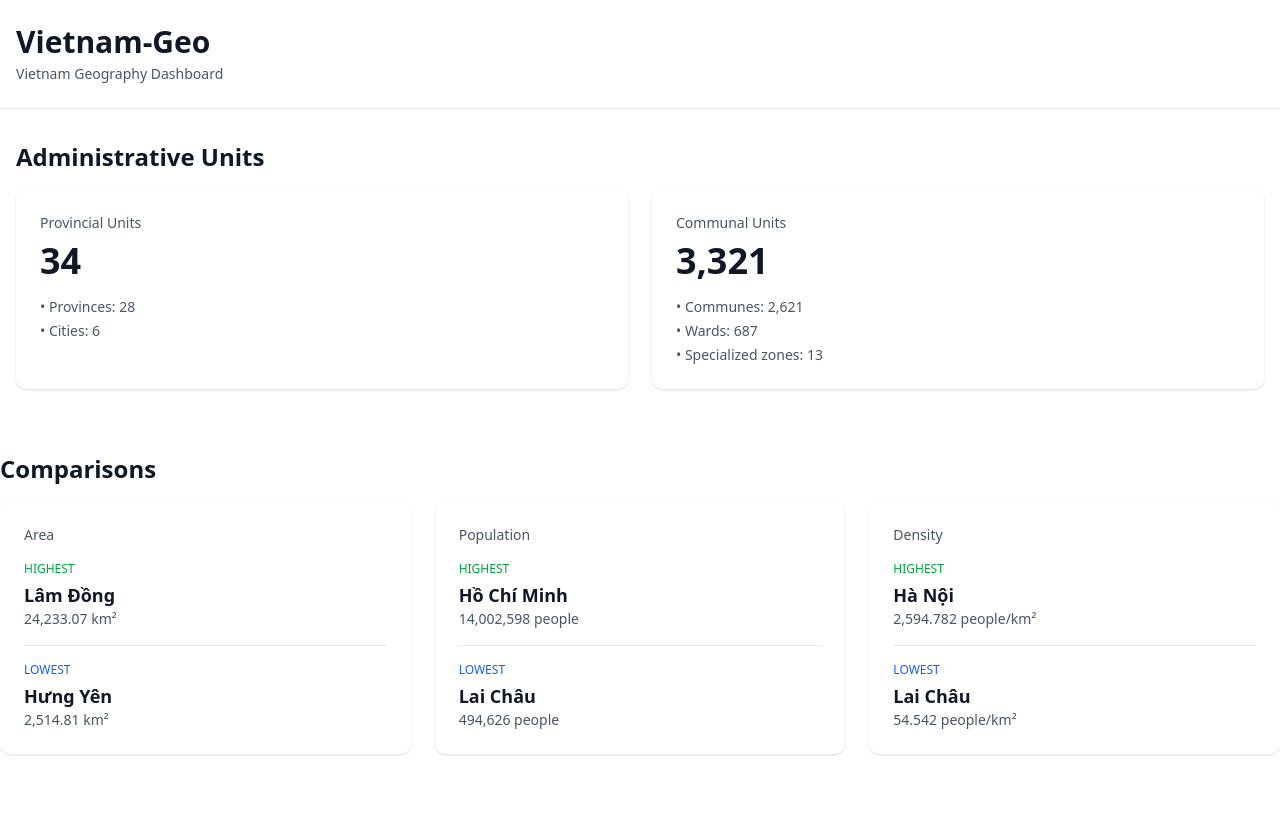
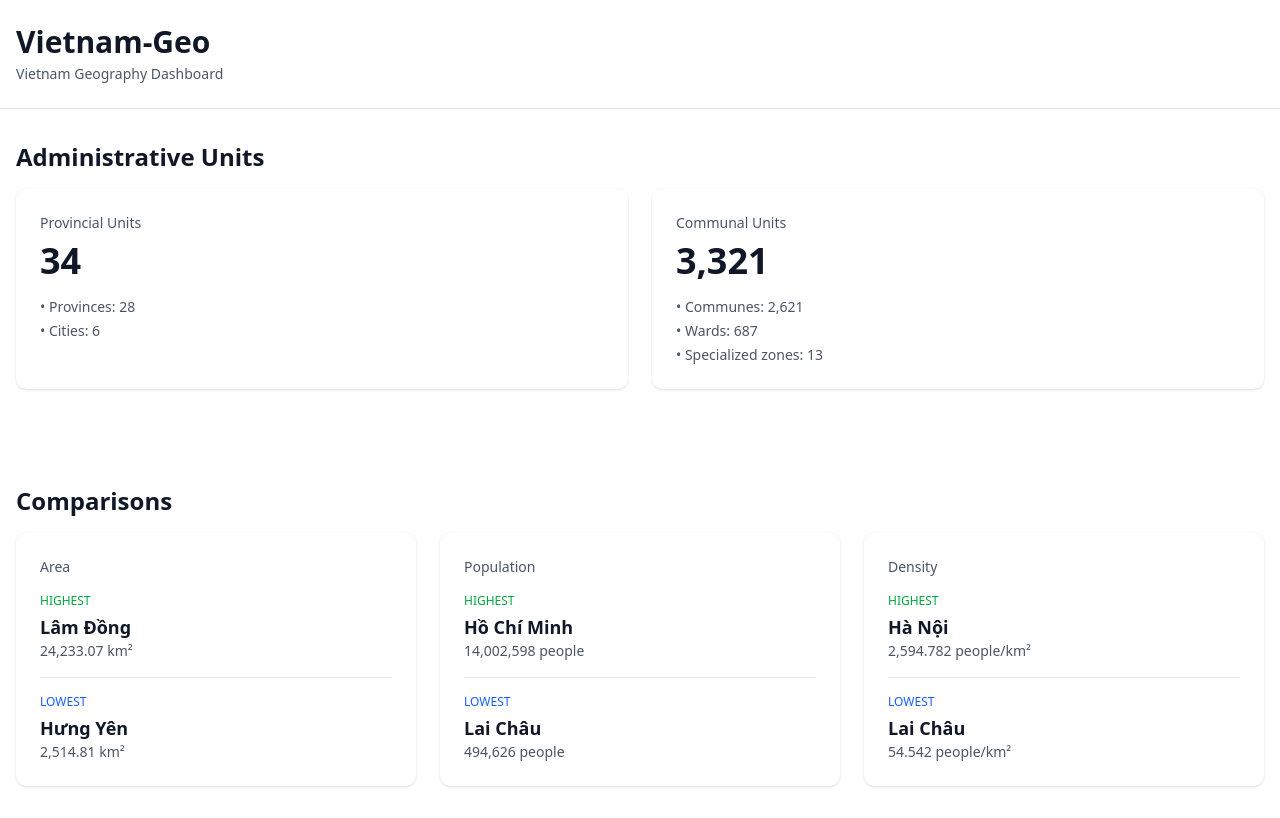
Before and after one commit to lumina293/my-website, a Next.js app: page /vietnam-geo in a window 1280 px wide. Built offline with nearby package versions, Linux system fonts and the light colour scheme.

Commit message:
Fix styling in ComparisonCards

```diff
--- a/app/vietnam-geo/page.js
+++ b/app/vietnam-geo/page.js
@@ -17,7 +17,6 @@ import {
 } from "@/app/vietnam-geo/process";
 
 export default function VietnamGeo() {
-
     return (
         <main>
             <VietnamGeoHeader/>
@@ -121,6 +120,7 @@ function ComparisonCards() {
     };
 
     return (
+        <div className="container mx-auto px-4 py-8">
             <section>
                 <h2 className="text-2xl font-semibold text-gray-900 mb-4">
                     Comparisons
@@ -131,6 +131,7 @@ function ComparisonCards() {
                     <ComparisonCard {...densityData} />
                 </div>
             </section>
+        </div>
     );
 }
 
```
Lines whose indentation alone changed are shown as unchanged.
